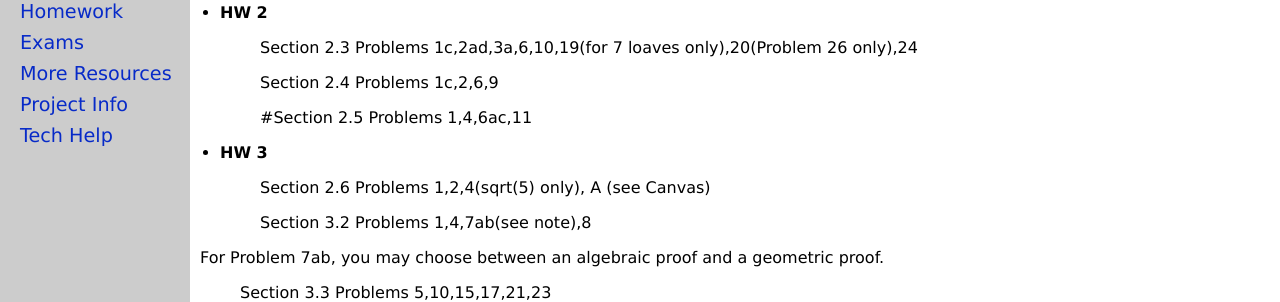
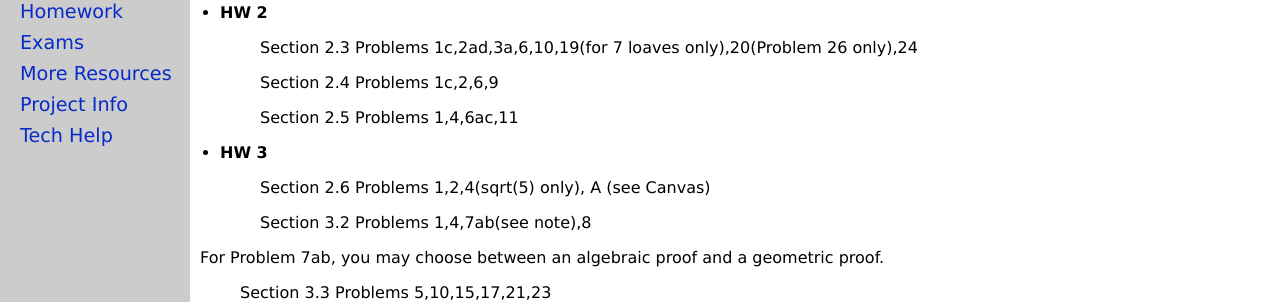
Before and after one commit to jrfaudree/HOM, a Jekyll site: the page built from homework.md, in a window 1280 px wide and 900 px high, scrolled down 305 px. Shown: the part 152-454 px from the top of the window. Built offline with Jekyll 4.4.1, drawn with Linux system fonts in a browser that asks for light colours.

```diff
--- a/homework.md
+++ b/homework.md
@@ -28,7 +28,7 @@ Section 2.3 Problems 1c,2ad,3a,6,10,19(for 7 loaves only),20(Problem 26 only),24
 >
 Section 2.4 Problems 1c,2,6,9
 >
-#Section 2.5 Problems 1,4,6ac,11
+Section 2.5 Problems 1,4,6ac,11
 
  * **HW 3**
 >
```
